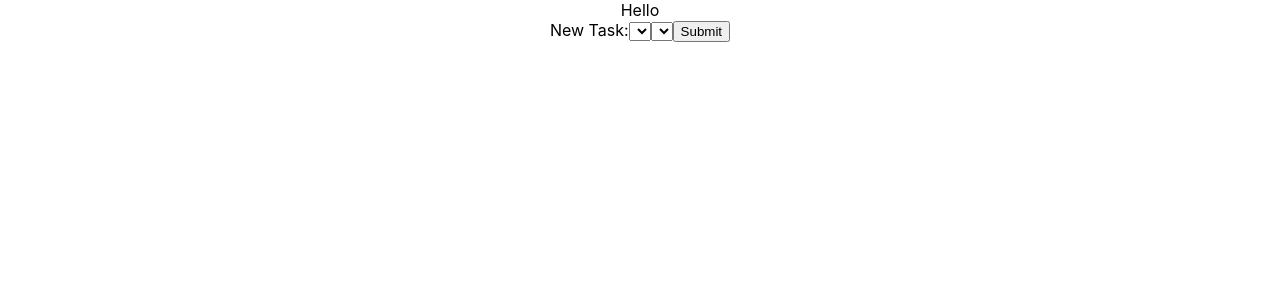
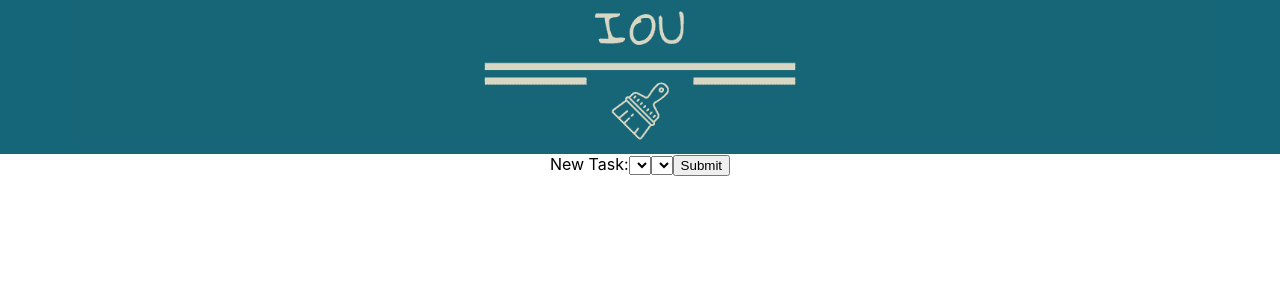
Before and after one commit to Reekaa/wk9_iou-app, a React (Create React App) app in the folder iou_app_frontend/: page / in a window 1280 px wide. Shown: the top 300 px of the page. Built offline with nearby package versions, Linux system fonts and the light colour scheme.

Commit message:
formatted header banner

```diff
--- a/iou_app_frontend/src/App.js
+++ b/iou_app_frontend/src/App.js
@@ -1,6 +1,7 @@
 import React, { Component } from "react";
 import { connect } from "react-redux";
 import MainPageContainer from "./containers/MainPageContainer";
+import Header from "./components/MainPage/Header"
 // import containers
 import "./App.css";
 
@@ -13,7 +14,7 @@ class App extends Component {
   render() {
     return (
       <div className="App">
-        Hello
+        <Header />
         <MainPageContainer />
       </div>
     );
--- a/iou_app_frontend/src/components/MainPage/Header.js
+++ b/iou_app_frontend/src/components/MainPage/Header.js
@@ -0,0 +1,12 @@
+import React from "react";
+import './mainpage.css'
+
+const Header = props => {
+  return (
+    <div className='main-page-head'>
+      <img src='./images/top_banner.png' alt='top_banner' className='header-image'></img>
+    </div>
+  );
+}
+
+export default Header
--- /dev/null
+++ b/iou_app_frontend/src/components/MainPage/mainpage.css
@@ -0,0 +1,7 @@
+.main-page-head {
+  width: 100%;
+  background-color: #156678;
+}
+.header-image {
+  height:150px;
+}
```
Also changed, not shown: iou_app_frontend/public/images/top_banner.png (added).
